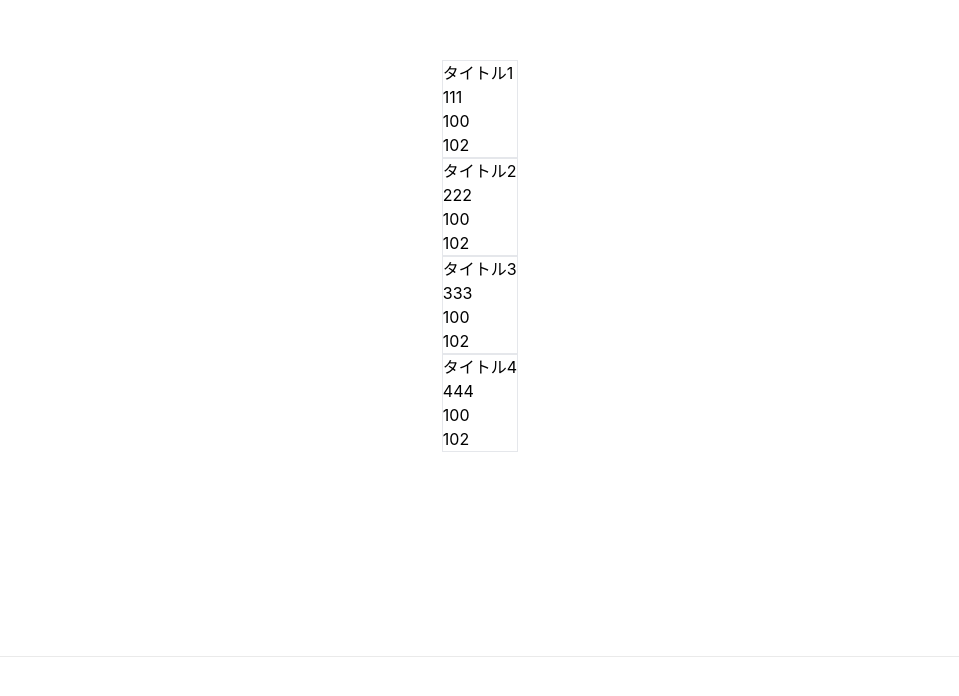
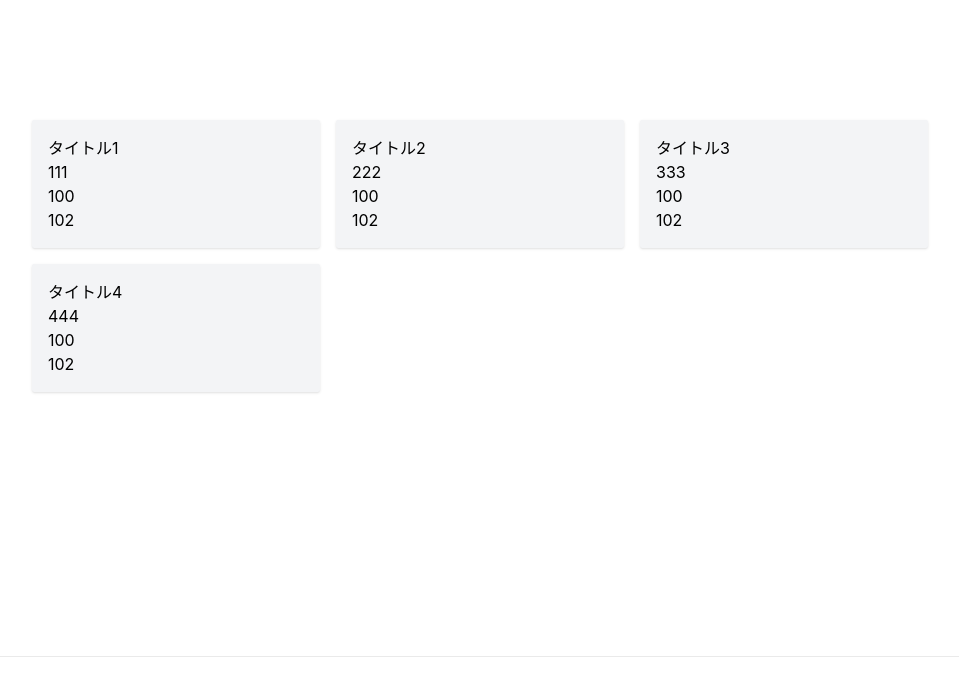
Before and after one commit to tocchi-739/youtube-feedback, a Next.js app: page / in a window 1280 px wide. Shown: the part 144-840 px from the top of the page, without its empty margins (160-1119 px from the left). Built offline with nearby package versions, Linux system fonts and the light colour scheme.

Commit message:
tailwindcssを使用

```diff
--- a/src/components/Card.tsx
+++ b/src/components/Card.tsx
@@ -12,7 +12,7 @@ export const Card = (props: props) => {
   const { title, id, start, end } = props;
 
   return (
-    <li className="border">
+    <li className="shadow p-4 w-72 rounded-sm bg-gray-100 hover:-translate-y-2 duration-300">
       <Link
         href={{
           pathname: `/${id}`,
--- a/src/pages/[id]/index.tsx
+++ b/src/pages/[id]/index.tsx
@@ -1,14 +1,17 @@
 import { useRouter } from "next/router";
+import styles from "../../../styles/Home.module.css";
 
 const IndividualPage = () => {
   const router = useRouter();
 
   return (
     <>
-      <h2>{router.query.title}</h2>
-      <p>{router.query.id}</p>
-      <p>{router.query.start}</p>
-      <p>{router.query.end}</p>
+      <main className={styles.main}>
+        <h2>{router.query.title}</h2>
+        <p>{router.query.id}</p>
+        <p>{router.query.start}</p>
+        <p>{router.query.end}</p>
+      </main>
     </>
   );
 };
--- a/src/pages/index.tsx
+++ b/src/pages/index.tsx
@@ -20,7 +20,7 @@ const Home: NextPage = () => {
       </Head>
 
       <main className={styles.main}>
-        <ul>
+        <ul className="grid grid-cols-3 gap-4">
           {data.map((data) => {
             return (
               <Card
```
